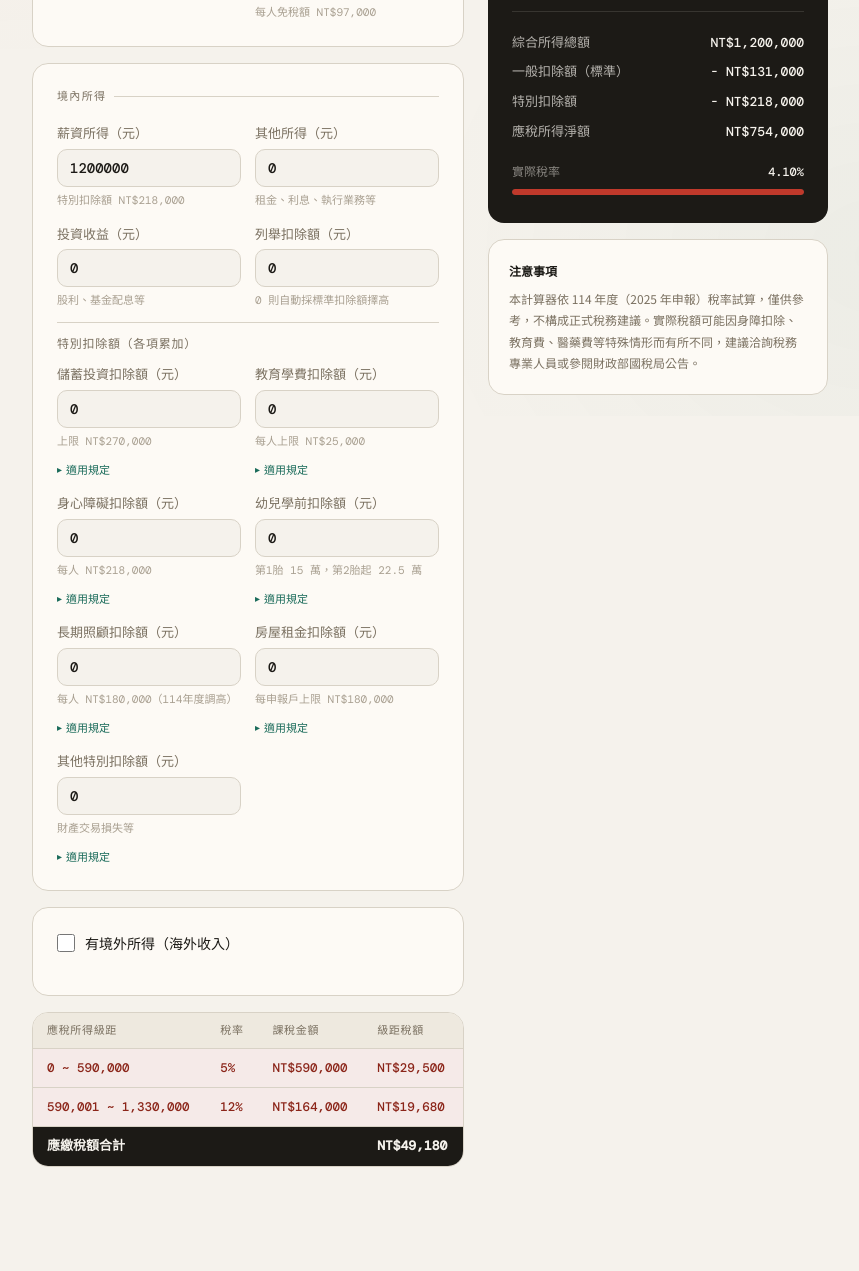
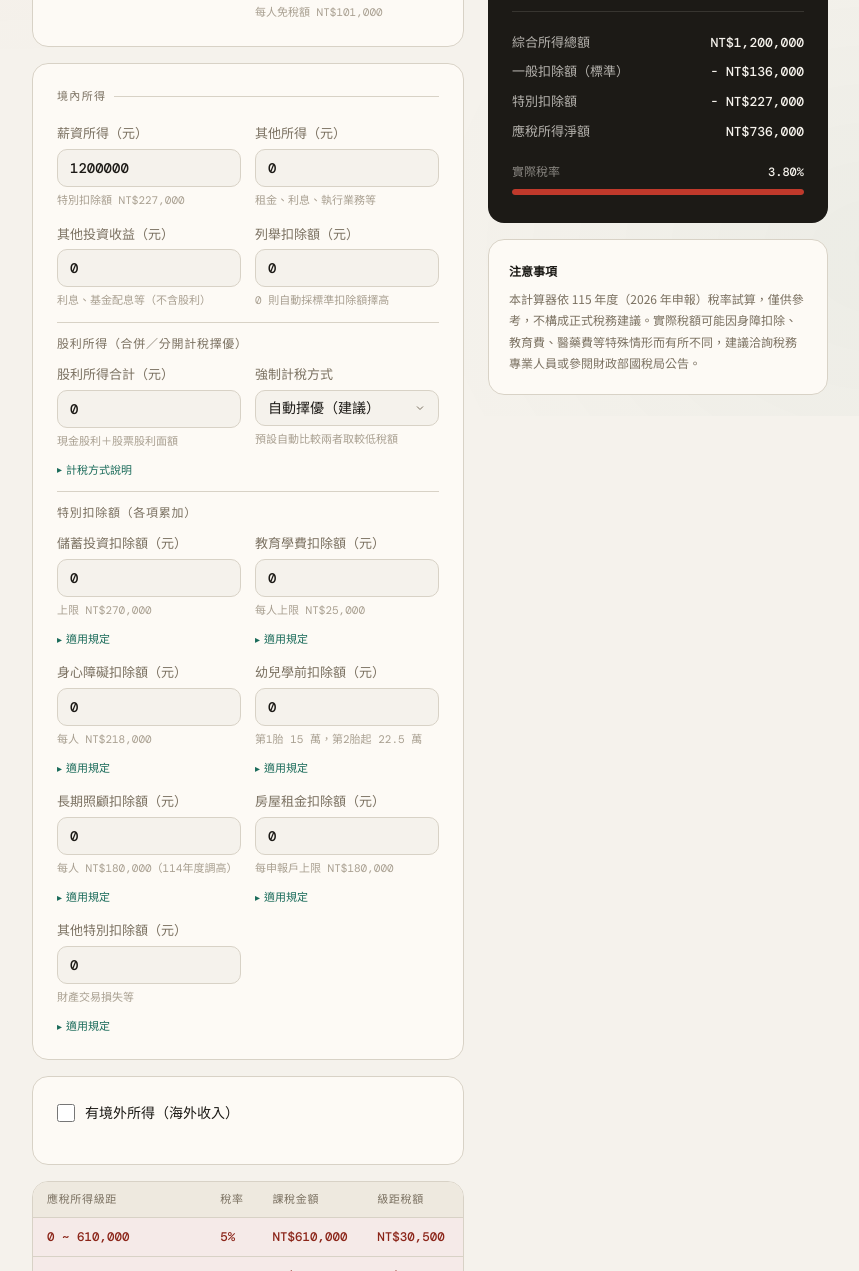
Before and after one commit to td93528/1, a plain HTML site: page index.html in a window 1280 px wide. Shown: the part 384-1655 px from the top of the page, without its empty margins (210-1069 px from the left). Drawn offline with nearby package versions, Linux system fonts and the light colour scheme.

Commit message:
index.html

```diff
--- a/index.html
+++ b/index.html
@@ -551,7 +551,7 @@ details.reg-note .reg-body li {
 <div class="page">
 
   <header>
-    <div class="header-eyebrow">114 年度適用（2025 年報稅）</div>
+    <div class="header-eyebrow">115 年度適用（2026 年報稅）</div>
     <h1>綜合所得稅<br>計算器</h1>
     <div class="header-sub">支援境內所得、境外所得及最低稅負制（AMT）試算</div>
   </header>
@@ -574,7 +574,7 @@ details.reg-note .reg-body li {
           <div class="field">
             <label>撫養人數（含本人）</label>
             <input type="number" id="dependents" min="1" max="10" value="1" />
-            <div class="hint">每人免稅額 NT$97,000</div>
+            <div class="hint">每人免稅額 NT$101,000</div>
           </div>
         </div>
       </div>
@@ -585,7 +585,7 @@ details.reg-note .reg-body li {
           <div class="field">
             <label>薪資所得（元）</label>
             <input type="number" id="salary" min="0" value="1200000" />
-            <div class="hint">特別扣除額 NT$218,000</div>
+            <div class="hint">特別扣除額 NT$227,000</div>
           </div>
           <div class="field">
             <label>其他所得（元）</label>
@@ -593,14 +593,45 @@ details.reg-note .reg-body li {
             <div class="hint">租金、利息、執行業務等</div>
           </div>
           <div class="field">
-            <label>投資收益（元）</label>
+            <label>其他投資收益（元）</label>
             <input type="number" id="investment" min="0" value="0" />
-            <div class="hint">股利、基金配息等</div>
+            <div class="hint">利息、基金配息等（不含股利）</div>
           </div>
           <div class="field">
             <label>列舉扣除額（元）</label>
             <input type="number" id="itemized" min="0" value="0" />
             <div class="hint">0 則自動採標準扣除額擇高</div>
+          </div>
+        </div>
+
+        <div style="margin-top:12px; padding-top:12px; border-top: 1px solid var(--border);">
+          <div style="font-size:12px; color:var(--text-muted); margin-bottom:10px; font-family:'DM Mono',monospace; letter-spacing:0.06em; text-transform:uppercase;">股利所得（合併／分開計稅擇優）</div>
+          <div class="field-grid">
+            <div class="field">
+              <label>股利所得合計（元）</label>
+              <input type="number" id="dividend" min="0" value="0" />
+              <div class="hint">現金股利＋股票股利面額</div>
+              <details class="reg-note">
+                <summary>計稅方式說明</summary>
+                <div class="reg-body">
+                  股利所得可選擇以下兩種方式擇優申報，系統會<strong>自動試算並採用稅額較低者</strong>：<br>
+                  <ul>
+                    <li><strong>合併計稅：</strong>股利併入綜合所得總額，依累進稅率課稅，並可獲股利可抵減稅額（股利 × 8.5%，每戶上限 8 萬元），抵減有餘可退稅。一般適用稅率 5%–20% 者較有利。</li>
+                    <li><strong>分開計稅：</strong>股利不計入綜合所得總額，以單一稅率 <strong>28%</strong> 分開計算，再與其他所得應納稅額合併報繳。無抵減額度上限。一般適用稅率 30%–40% 的高所得者或大股東較有利。</li>
+                  </ul>
+                  ⚠️ 採分開計稅者，股利所得不得列入儲蓄投資特別扣除額，且會被計入最低稅負制（基本所得額）。
+                </div>
+              </details>
+            </div>
+            <div class="field">
+              <label>強制計稅方式</label>
+              <select id="dividend-mode">
+                <option value="auto">自動擇優（建議）</option>
+                <option value="combined">強制合併計稅</option>
+                <option value="separate">強制分開計稅（28%）</option>
+              </select>
+              <div class="hint">預設自動比較兩者取較低稅額</div>
+            </div>
           </div>
         </div>
         <div style="margin-top:12px; padding-top:12px; border-top: 1px solid var(--border);">
@@ -806,6 +837,10 @@ details.reg-note .reg-body li {
           <span>應稅所得淨額</span>
           <span class="val" id="r-taxable">—</span>
         </div>
+        <div class="result-row" id="r-dividend-row" style="display:none;">
+          <span>股利所得稅額</span>
+          <span class="val" id="r-dividend">—</span>
+        </div>
         <div class="result-row" id="r-credit-row" style="display:none;">
           <span>境外稅額扣抵</span>
           <span class="val green" id="r-credit">—</span>
@@ -828,7 +863,7 @@ details.reg-note .reg-body li {
 
       <div class="card" style="font-size:12px; color: var(--text-muted); line-height:1.8; padding: 1.25rem;">
         <strong style="display:block; margin-bottom:6px; color:var(--text);">注意事項</strong>
-        本計算器依 114 年度（2025 年申報）稅率試算，僅供參考，不構成正式稅務建議。實際稅額可能因身障扣除、教育費、醫藥費等特殊情形而有所不同，建議洽詢稅務專業人員或參閱財政部國稅局公告。
+        本計算器依 115 年度（2026 年申報）稅率試算，僅供參考，不構成正式稅務建議。實際稅額可能因身障扣除、教育費、醫藥費等特殊情形而有所不同，建議洽詢稅務專業人員或參閱財政部國稅局公告。
       </div>
     </div>
 
@@ -895,37 +930,40 @@ details.reg-note .reg-body li {
   </div>
 
   <footer>
-    依據《所得稅法》及財政部 114 年度公告試算 ・ 本工具僅供參考，不代表正式稅務建議
+    依據《所得稅法》及財政部 115 年度公告試算 ・ 本工具僅供參考，不代表正式稅務建議
   </footer>
 
 </div>
 
 <script>
-// 114年度課稅級距（速算公式：所得淨額×稅率－累進差額）
-// cumBelow = 前各級距累積稅額（等效於速算累進差額的另一表達）
+// 115年度課稅級距（速算公式：所得淨額×稅率－累進差額）
+// 財政部114年11月公告，116年5月申報適用
 const BRACKETS = [
-  { min: 0,        max: 590000,   rate: 0.05, cumBelow: 0 },
-  { min: 590001,   max: 1330000,  rate: 0.12, cumBelow: 29500 },
-  { min: 1330001,  max: 2660000,  rate: 0.20, cumBelow: 118300 },
-  { min: 2660001,  max: 4980000,  rate: 0.30, cumBelow: 384300 },
-  { min: 4980001,  max: Infinity, rate: 0.40, cumBelow: 878300 },
+  { min: 0,        max: 610000,   rate: 0.05, cumBelow: 0 },
+  { min: 610001,   max: 1380000,  rate: 0.12, cumBelow: 30500 },
+  { min: 1380001,  max: 2770000,  rate: 0.20, cumBelow: 122900 },
+  { min: 2770001,  max: 5190000,  rate: 0.30, cumBelow: 400900 },
+  { min: 5190001,  max: Infinity, rate: 0.40, cumBelow: 1126900 },
 ];
 
-const SALARY_DEDUCTION = 218000;
-const STD_SINGLE = 131000;
-const STD_MARRIED = 262000;
-const EXEMPTION = 97000;
+const SALARY_DEDUCTION = 227000;
+const STD_SINGLE = 136000;
+const STD_MARRIED = 272000;
+const EXEMPTION = 101000;
 const BASIC_LIVING = 213000;
 const AMT_BASIC_EXCLUSION = 1000000;
 const AMT_DEDUCTION = 7500000;
 const AMT_RATE = 0.20;
+const DIVIDEND_CREDIT_RATE = 0.085;
+const DIVIDEND_CREDIT_CAP = 80000;
+const DIVIDEND_SEPARATE_RATE = 0.28;
 
 function fmt(n) {
   return Math.round(n).toLocaleString('zh-TW');
 }
 
-// 速算公式用的累進差額（財政部公告值）
-const PROGRESSIVE_DEDUCTION = [0, 41300, 147700, 413700, 878300];
+// 速算公式用的累進差額（財政部 115 年度公告值）
+const PROGRESSIVE_DEDUCTION = [0, 42700, 153100, 430100, 949100];
 
 function calcBracketTax(income) {
   if (income <= 0) return 0;
@@ -948,6 +986,8 @@ function calculate() {
   const salary = getVal('salary');
   const otherIncome = getVal('other-income');
   const investment = getVal('investment');
+  const dividend = getVal('dividend');
+  const dividendMode = document.getElementById('dividend-mode').value;
   const itemized = getVal('itemized');
   const savingsDed = Math.min(getVal('savings-ded'), 270000);
   const eduDed = getVal('edu-ded');
@@ -977,17 +1017,41 @@ function calculate() {
   const basicLivingTotal = BASIC_LIVING * dependents;
   const deductionBase = exemption + generalDeduction + specialDeduction;
   const basicLivingExtra = Math.max(0, basicLivingTotal - deductionBase);
-
-  const grossIncome = salary + otherIncome + investment;
   const totalDed = deductionBase + basicLivingExtra;
-  const taxableIncome = Math.max(0, grossIncome - totalDed);
-  const regularTax = calcBracketTax(taxableIncome);
-
-  // AMT
+
+  // === 股利所得：合併計稅 vs 分開計稅 擇優 ===
+  // 合併計稅：股利併入綜合所得總額，課累進稅率，可抵減 股利×8.5%（上限8萬）
+  const grossIncomeCombined = salary + otherIncome + investment + dividend;
+  const taxableCombined = Math.max(0, grossIncomeCombined - totalDed);
+  const taxBeforeCreditCombined = calcBracketTax(taxableCombined);
+  const dividendCredit = Math.min(dividend * DIVIDEND_CREDIT_RATE, DIVIDEND_CREDIT_CAP);
+  const taxCombined = taxBeforeCreditCombined - dividendCredit; // 可為負數（退稅）
+
+  // 分開計稅：股利不計入綜合所得總額，單獨以 28% 計算，與其他所得稅額合併報繳
+  const grossIncomeSeparate = salary + otherIncome + investment;
+  const taxableSeparate = Math.max(0, grossIncomeSeparate - totalDed);
+  const taxOtherSeparate = calcBracketTax(taxableSeparate);
+  const dividendTaxSeparate = dividend * DIVIDEND_SEPARATE_RATE;
+  const taxSeparate = taxOtherSeparate + dividendTaxSeparate;
+
+  // 擇優或強制模式
+  let useSeparateMode;
+  if (dividendMode === 'combined') useSeparateMode = false;
+  else if (dividendMode === 'separate') useSeparateMode = true;
+  else useSeparateMode = dividend > 0 && taxSeparate < taxCombined;
+
+  const grossIncome = useSeparateMode ? grossIncomeSeparate : grossIncomeCombined;
+  const taxableIncome = useSeparateMode ? taxableSeparate : taxableCombined;
+  const regularTax = useSeparateMode ? taxSeparate : taxCombined;
+  const dividendForAMT = useSeparateMode ? dividend : 0; // 分開計稅股利需計入基本所得額(AMT)
+  const appliedDividendCredit = useSeparateMode ? 0 : dividendCredit;
+
+  // AMT：境外所得 + 分開計稅股利 需計入基本所得額
   let amtTax = 0;
   let amtApplies = false;
-  if (hasForeign && foreignIncome >= AMT_BASIC_EXCLUSION) {
-    const basicIncome = taxableIncome + foreignIncome;
+  const amtIncludable = foreignIncome + dividendForAMT;
+  if ((hasForeign && foreignIncome >= AMT_BASIC_EXCLUSION) || dividendForAMT > 0) {
+    const basicIncome = taxableIncome + amtIncludable;
     const amtBase = Math.max(0, basicIncome - AMT_DEDUCTION);
     amtTax = amtBase * AMT_RATE;
     amtApplies = amtTax > regularTax;
@@ -996,13 +1060,16 @@ function calculate() {
   const preCreditTax = amtApplies ? amtTax : regularTax;
   const totalIncome = grossIncome + foreignIncome;
   const foreignRatio = totalIncome > 0 ? foreignIncome / totalIncome : 0;
-  const foreignCredit = Math.min(foreignTaxPaid, preCreditTax * foreignRatio);
+  const foreignCredit = Math.min(foreignTaxPaid, Math.max(0, preCreditTax) * foreignRatio);
   const finalTax = Math.max(0, preCreditTax - foreignCredit);
   const effRate = totalIncome > 0 ? finalTax / totalIncome : 0;
 
   // Update results
   document.getElementById('final-tax-display').innerHTML = `<span>NT$</span>${fmt(finalTax)}`;
-  document.getElementById('tax-method-label').textContent = amtApplies ? '最低稅負制（AMT）' : '一般累進稅率';
+  const methodParts = [];
+  if (amtApplies) methodParts.push('最低稅負制（AMT）'); else methodParts.push('一般累進稅率');
+  if (dividend > 0) methodParts.push(useSeparateMode ? '股利分開計稅 28%' : '股利合併計稅');
+  document.getElementById('tax-method-label').textContent = methodParts.join(' ・ ');
   document.getElementById('r-gross').textContent = 'NT$' + fmt(grossIncome);
   document.getElementById('r-general-ded-label').textContent = usingStandard ? '一般扣除額（標準）' : '一般扣除額（列舉）';
   document.getElementById('r-deductions').textContent = '- NT$' + fmt(generalDeduction);
@@ -1015,6 +1082,18 @@ function calculate() {
     blRow.style.display = 'none';
   }
   document.getElementById('r-taxable').textContent = 'NT$' + fmt(taxableIncome);
+
+  const divRow = document.getElementById('r-dividend-row');
+  if (dividend > 0) {
+    divRow.style.display = 'flex';
+    if (useSeparateMode) {
+      document.getElementById('r-dividend').textContent = '+ NT$' + fmt(dividendTaxSeparate) + '（28%分開稅額）';
+    } else {
+      document.getElementById('r-dividend').textContent = '- NT$' + fmt(appliedDividendCredit) + '（8.5%可抵減稅額）';
+    }
+  } else {
+    divRow.style.display = 'none';
+  }
 
   const creditRow = document.getElementById('r-credit-row');
   if (foreignCredit > 0) {
@@ -1208,7 +1287,7 @@ function initChart(fixedDed, basicLivingTotal, currentIncome, foreignIncome) {
           ticks: {
             color: '#A89F90',
             font: { family: "'DM Mono', monospace", size: 10 },
-            callback: v => v >= 1000 ? (v / 10000).toFixed(0) + '萬' : v,
+            callback: v => v.toLocaleString('zh-TW'),
             maxTicksLimit: 6,
           },
           title: {
```
